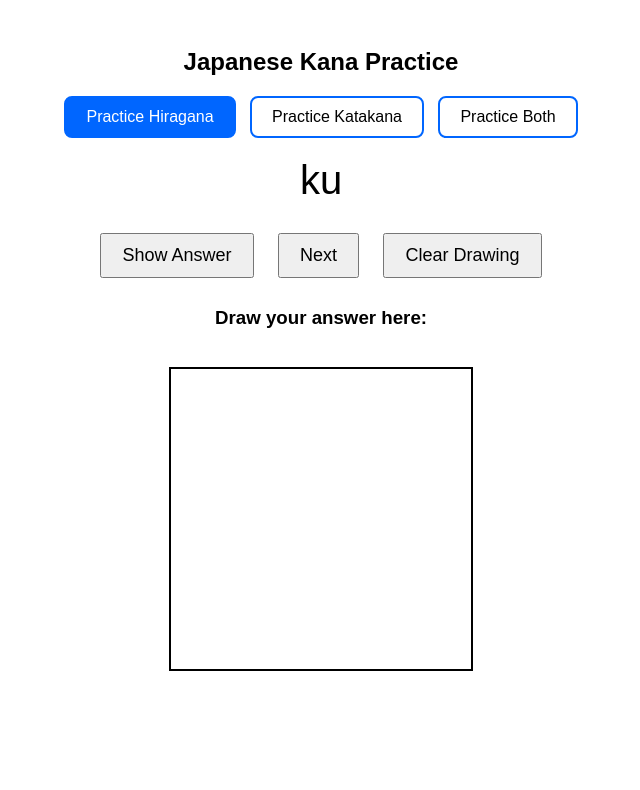
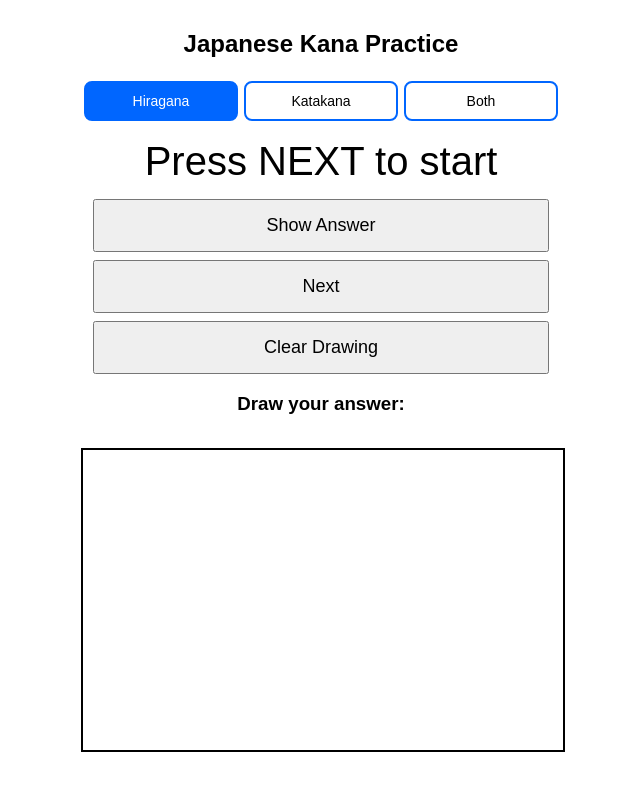
Before and after one commit to sudhirpangeni/Kana, a plain HTML site: page index.html in a window 1280 px wide. Shown: the whole page, without its empty margins (319-959 px from the left). Drawn offline with Linux system fonts and the light colour scheme.

Commit message:
Add files via upload

```diff
--- a/index.html
+++ b/index.html
@@ -2,16 +2,60 @@
 <html lang="en">
 <head>
 <meta charset="UTF-8">
+<meta name="viewport" content="width=device-width, initial-scale=1.0">
 <title>Japanese Kana Practice</title>
+<link rel="manifest" href="manifest.json">
+
 <style>
-body { font-family: Arial, sans-serif; text-align: center; padding: 20px; }
-#tabs { margin-bottom: 20px; }
-.tab { display: inline-block; padding: 10px 20px; margin: 0 5px; border: 2px solid #0066ff; border-radius: 8px; cursor: pointer; }
-.tab.active { background-color: #0066ff; color: white; }
-#question { font-size: 40px; margin: 20px; }
-#answer { font-size: 40px; margin: 20px; color: green; display: none; }
-button { padding: 10px 20px; font-size: 18px; margin: 10px; }
-#draw-area { border: 2px solid #000; margin: 20px auto; touch-action: none; }
+body {
+    font-family: Arial, sans-serif;
+    text-align: center;
+    padding: 10px;
+    max-width: 480px;
+    margin: auto;
+}
+#tabs {
+    margin-bottom: 15px;
+    display: flex;
+    justify-content: space-between;
+}
+.tab {
+    flex: 1;
+    padding: 10px;
+    margin: 3px;
+    border: 2px solid #0066ff;
+    border-radius: 8px;
+    cursor: pointer;
+    font-size: 14px;
+}
+.tab.active {
+    background-color: #0066ff;
+    color: white;
+}
+#question {
+    font-size: 40px;
+    margin: 15px;
+}
+#answer {
+    font-size: 40px;
+    margin: 15px;
+    color: green;
+    display: none;
+}
+button {
+    padding: 14px;
+    font-size: 18px;
+    margin: 8px auto;
+    width: 95%;
+    display: block;
+}
+canvas {
+    border: 2px solid #000;
+    margin: 15px auto;
+    width: 100%;
+    height: 300px;
+    touch-action: none;
+}
 </style>
 </head>
 <body>
@@ -19,9 +63,9 @@ button { padding: 10px 20px; font-size: 18px; margin: 10px; }
 <h2>Japanese Kana Practice</h2>
 
 <div id="tabs">
-    <div class="tab active" onclick="setMode('hiragana')">Practice Hiragana</div>
-    <div class="tab" onclick="setMode('katakana')">Practice Katakana</div>
-    <div class="tab" onclick="setMode('both')">Practice Both</div>
+    <div class="tab active" onclick="setMode('hiragana')">Hiragana</div>
+    <div class="tab" onclick="setMode('katakana')">Katakana</div>
+    <div class="tab" onclick="setMode('both')">Both</div>
 </div>
 
 <div id="question">Press NEXT to start</div>
@@ -31,34 +75,52 @@ button { padding: 10px 20px; font-size: 18px; margin: 10px; }
 <button onclick="nextQuestion()">Next</button>
 <button onclick="clearCanvas()">Clear Drawing</button>
 
-<h3>Draw your answer here:</h3>
+<h3>Draw your answer:</h3>
 <canvas id="draw-area" width="300" height="300"></canvas>
 
 <script>
 const hiraganaList = [
-["a","あ"],["i","い"],["u","う"],["e","え"],["o","お"],
-["ka","か"],["ki","き"],["ku","く"],["ke","け"],["ko","こ"]
+    ["a","あ"],["i","い"],["u","う"],["e","え"],["o","お"],
+    ["ka","か"],["ki","き"],["ku","く"],["ke","け"],["ko","こ"],
+    ["sa","さ"],["shi","し"],["su","す"],["se","せ"],["so","そ"],
+    ["ta","た"],["chi","ち"],["tsu","つ"],["te","て"],["to","と"],
+    ["na","な"],["ni","に"],["nu","ぬ"],["ne","ね"],["no","の"],
+    ["ha","は"],["hi","ひ"],["fu","ふ"],["he","へ"],["ho","ほ"],
+    ["ma","ま"],["mi","み"],["mu","む"],["me","め"],["mo","も"],
+    ["ya","や"],["yu","ゆ"],["yo","よ"],
+    ["ra","ら"],["ri","り"],["ru","る"],["re","れ"],["ro","ろ"],
+    ["wa","わ"],["wo","を"],["n","ん"]
 ];
 
 const katakanaList = [
-["a","ア"],["i","イ"],["u","ウ"],["e","エ"],["o","オ"],
-["ka","カ"],["ki","キ"],["ku","ク"],["ke","ケ"],["ko","コ"]
+    ["a","ア"],["i","イ"],["u","ウ"],["e","エ"],["o","オ"],
+    ["ka","カ"],["ki","キ"],["ku","ク"],["ke","ケ"],["ko","コ"],
+    ["sa","サ"],["shi","シ"],["su","ス"],["se","セ"],["so","ソ"],
+    ["ta","タ"],["chi","チ"],["tsu","ツ"],["te","テ"],["to","ト"],
+    ["na","ナ"],["ni","ニ"],["nu","ヌ"],["ne","ネ"],["no","ノ"],
+    ["ha","ハ"],["hi","ヒ"],["fu","フ"],["he","ヘ"],["ho","ホ"],
+    ["ma","マ"],["mi","ミ"],["mu","ム"],["me","メ"],["mo","モ"],
+    ["ya","ヤ"],["yu","ユ"],["yo","ヨ"],
+    ["ra","ラ"],["ri","リ"],["ru","ル"],["re","レ"],["ro","ロ"],
+    ["wa","ワ"],["wo","ヲ"],["n","ン"]
 ];
 
 let currentMode = 'hiragana';
 let currentPool = hiraganaList.slice();
 let current = null;
 
-function setMode(mode){
+function setMode(mode) {
     currentMode = mode;
-    document.querySelectorAll('.tab').forEach(tab=>tab.classList.remove('active'));
-    if(mode==='hiragana') document.querySelectorAll('.tab')[0].classList.add('active');
-    if(mode==='katakana') document.querySelectorAll('.tab')[1].classList.add('active');
-    if(mode==='both') document.querySelectorAll('.tab')[2].classList.add('active');
+    document.querySelectorAll('.tab').forEach(t => t.classList.remove('active'));
 
-    if(mode==='hiragana') currentPool = hiraganaList.slice();
-    else if(mode==='katakana') currentPool = katakanaList.slice();
-    else currentPool = hiraganaList.concat(katakanaList);
+    if(mode === 'hiragana') document.querySelectorAll('.tab')[0].classList.add('active');
+    if(mode === 'katakana') document.querySelectorAll('.tab')[1].classList.add('active');
+    if(mode === 'both') document.querySelectorAll('.tab')[2].classList.add('active');
+
+    currentPool =
+        mode === 'hiragana' ? hiraganaList.slice() :
+        mode === 'katakana' ? katakanaList.slice() :
+        hiraganaList.concat(katakanaList);
 
     nextQuestion();
 }
@@ -71,40 +133,77 @@ function nextQuestion() {
 }
 
 function showAnswer() {
-    if(!current) return;
+    let ans = "";
 
-    if(currentMode === "both") {
+    if (currentMode === 'both') {
         let h = hiraganaList.find(x => x[0] === current[0]);
         let k = katakanaList.find(x => x[0] === current[0]);
-        document.getElementById("answer").innerText =
-            (h ? h[1] : "") + " / " + (k ? k[1] : "");
+        ans = `${h ? h[1] : ""} / ${k ? k[1] : ""}`;
     } else {
-        document.getElementById("answer").innerText = current[1];
+        ans = current[1];
     }
 
+    document.getElementById("answer").innerText = ans;
     document.getElementById("answer").style.display = "block";
 }
 
+// Drawing canvas
 const canvas = document.getElementById("draw-area");
 const ctx = canvas.getContext("2d");
 let drawing = false;
 
-function startDraw(e){drawing=true; ctx.beginPath(); ctx.moveTo(getX(e),getY(e));}
-function draw(e){if(!drawing)return; ctx.lineWidth=6; ctx.lineCap="round"; ctx.lineTo(getX(e),getY(e)); ctx.stroke();}
-function endDraw(){drawing=false;}
-function getX(e){return (e.touches?e.touches[0].clientX:e.clientX)-canvas.offsetLeft;}
-function getY(e){return (e.touches?e.touches[0].clientY:e.clientY)-canvas.offsetTop;}
-canvas.addEventListener("mousedown",startDraw);
-canvas.addEventListener("mousemove",draw);
-canvas.addEventListener("mouseup",endDraw);
-canvas.addEventListener("mouseout",endDraw);
-canvas.addEventListener("touchstart",(e)=>{e.preventDefault(); startDraw(e);});
-canvas.addEventListener("touchmove",(e)=>{e.preventDefault(); draw(e);});
-canvas.addEventListener("touchend",endDraw);
+function pos(e) {
+    const rect = canvas.getBoundingClientRect();
+    return [
+        (e.touches ? e.touches[0].clientX : e.clientX) - rect.left,
+        (e.touches ? e.touches[0].clientY : e.clientY) - rect.top
+    ];
+}
 
-function clearCanvas(){ctx.clearRect(0,0,canvas.width,canvas.height);}
+canvas.addEventListener("mousedown", e => {
+    drawing = true;
+    ctx.beginPath();
+    let [x,y] = pos(e);
+    ctx.moveTo(x,y);
+});
+canvas.addEventListener("mousemove", e => {
+    if(drawing) {
+        let [x,y] = pos(e);
+        ctx.lineWidth = 6;
+        ctx.lineCap = "round";
+        ctx.lineTo(x,y);
+        ctx.stroke();
+    }
+});
+canvas.addEventListener("mouseup", ()=> drawing=false);
+canvas.addEventListener("mouseout", ()=> drawing=false);
 
-setMode('hiragana');
+canvas.addEventListener("touchstart", e => {
+    e.preventDefault();
+    drawing = true;
+    ctx.beginPath();
+    let [x,y] = pos(e);
+    ctx.moveTo(x,y);
+});
+canvas.addEventListener("touchmove", e => {
+    e.preventDefault();
+    if(drawing){
+        let [x,y] = pos(e);
+        ctx.lineWidth = 6;
+        ctx.lineTo(x,y);
+        ctx.stroke();
+    }
+});
+canvas.addEventListener("touchend", ()=> drawing=false);
+
+function clearCanvas() {
+    ctx.clearRect(0, 0, canvas.width, canvas.height);
+}
+
+if("serviceWorker" in navigator){
+    navigator.serviceWorker.register("sw.js");
+}
 </script>
+
 </body>
 </html>
```
Also changed, not shown: service-worker.js (+9 -4 lines), manifest.json.
